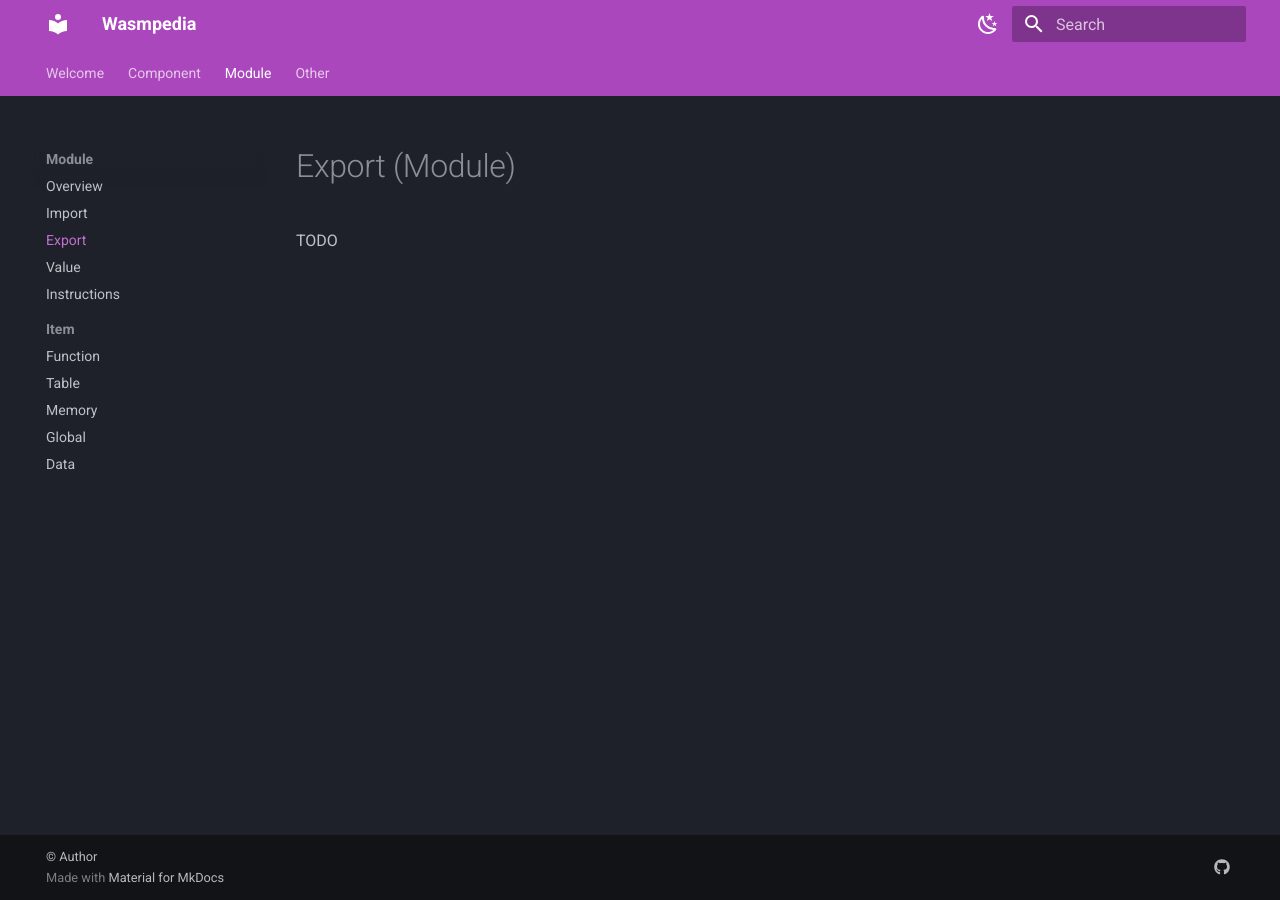
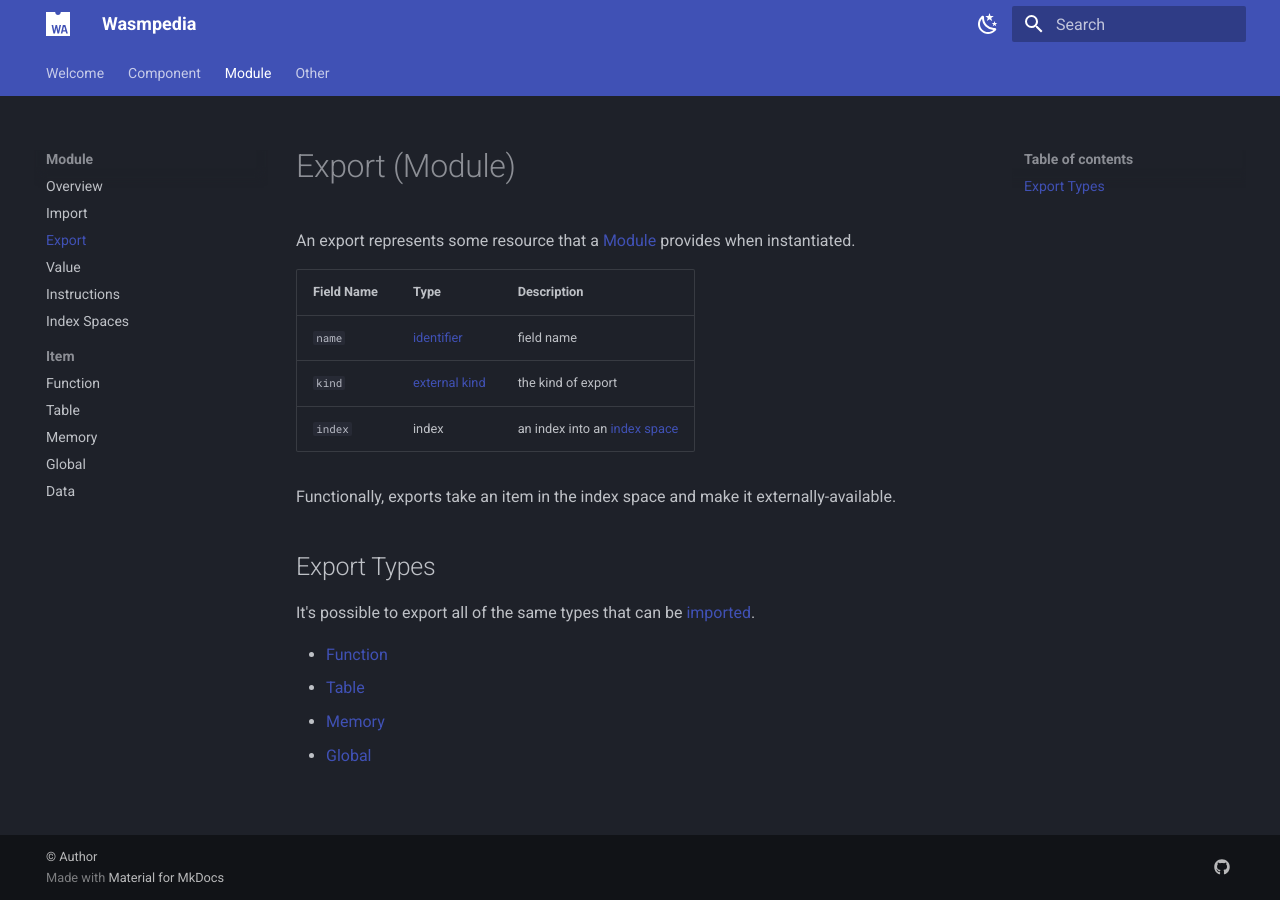
Before and after one commit to esoterra/wasmpedia, an MkDocs documentation site: the page built from docs/module/export.md, in a window 1280 px wide. Built offline with MkDocs 1.6.1 and Material for MkDocs 9.7.7, drawn with Linux system fonts in a browser that asks for light colours.

Commit message:
Add logo, minor improvements

```diff
--- a/docs/module/export.md
+++ b/docs/module/export.md
@@ -1,3 +1,31 @@
+[Module]: ./index.md
+[identifier]: ./
+[identifier]: ./
+[external kind]: ./
+[index space]: ./index-space.md
+
+[Function]: ./function.md
+[Table]: ./table.md
+[Memory]: ./memory.md
+[Global]: ./global.md
+
 # Export (Module)
 
-TODO
+An export represents some resource that a [Module] provides when instantiated.
+
+| Field Name      | Type               | Description                             |
+| --------------- | ------------------ | --------------------------------------- |
+| `name`          | [identifier]       | field name                              |
+| `kind`          | [external kind]    | the kind of export                      |
+| `index`         | index              | an index into an [index space]          |
+
+Functionally, exports take an item in the index space and make it externally-available.
+
+## Export Types
+
+It's possible to export all of the same types that can be [imported](./import.md#import-types).
+
+* [Function]
+* [Table]
+* [Memory]
+* [Global]
--- a/mkdocs.yml
+++ b/mkdocs.yml
@@ -102,6 +102,7 @@ nav:
     - Export: module/export.md
     - Value: module/value.md
     - Instructions: module/instructions.md
+    - 'Index Spaces': module/index-space.md
     - Item:
       - Function: module/function.md
       - Table: module/table.md
@@ -196,14 +197,14 @@ theme:
     # |                                                                                                    |
     # +----------------------------------------------------------------------------------------------------+
     - scheme: slate
-      primary: 'purple'
+      primary: '#4c32edff'
       accent: 'indigo'
       toggle:
         icon: material/weather-night
         name: Switch to light mode
 
     - scheme: default
-      primary: 'purple'
+      primary: '#654ff0ff'
       accent: 'indigo'
       toggle:
         icon: material/brightness-7
@@ -327,9 +328,9 @@ theme:
   # | - https://squidfunk.github.io/mkdocs-material/setup/changing-the-logo-and-icons/#logo                |
   # |                                                                                                      |
   # +------------------------------------------------------------------------------------------------------+
-  icon:
-    logo: 'material/library'
-    repo: 'material/library'
+  # icon:
+  logo: 'assets/images/WebAssembly_Logo_Inverted.svg'
+    # repo: 'material/library'
 
   # +------------------------------------------------------------------------------------------------------+
   # |                                                                                                      |
```
Also changed, not shown: docs/index.md (+5 -6 lines), docs/module/data.md (+2 -0 lines), docs/module/import.md (+2 -1 lines), docs/module/index-space.md (added, +14 -0 lines), docs/module/index.md (+20 -1 lines), docs/assets/images/WebAssembly_Logo.svg (added), docs/assets/images/WebAssembly_Logo_Inverted.svg (added), 1 other file.
